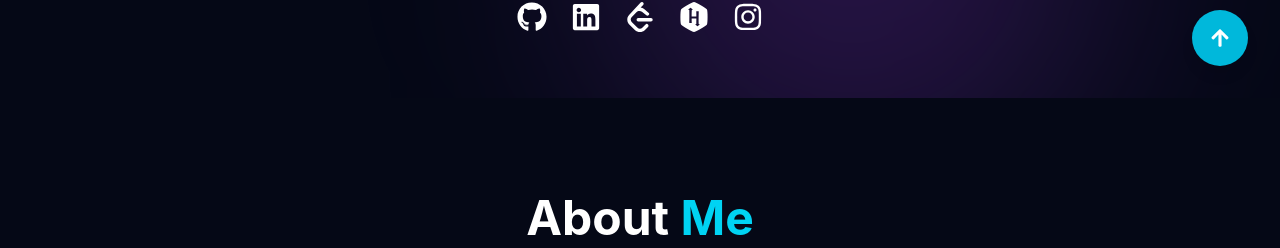
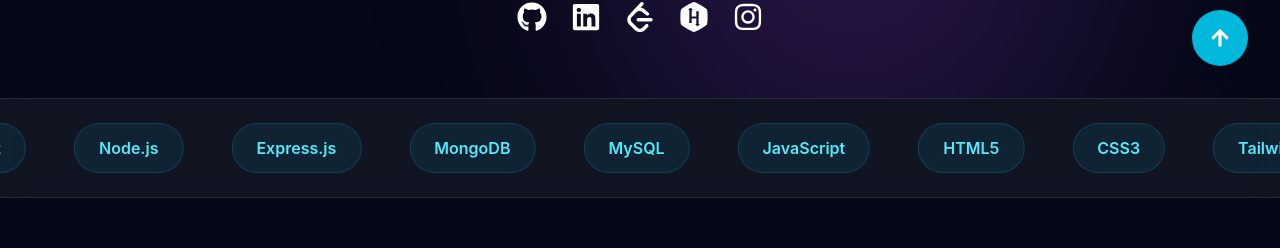
Before and after one commit to AshwaniRaghav97/Ashwani-Raghav-Portfolio, a React (Vite) app: page / in a window 1280 px wide. Shown: the part 702-950 px from the top of the page. Built offline with nearby package versions, Linux system fonts and the light colour scheme.

Commit message:
Add tech stack marquee

```diff
--- a/package.json
+++ b/package.json
@@ -16,6 +16,7 @@
     "framer-motion": "^12.42.0",
     "react": "^19.2.7",
     "react-dom": "^19.2.7",
+    "react-fast-marquee": "^1.6.5",
     "react-hot-toast": "^2.6.0",
     "react-icons": "^5.6.0",
     "react-intersection-observer": "^10.0.3",
--- a/src/App.jsx
+++ b/src/App.jsx
@@ -9,12 +9,14 @@ import Footer from "./components/Footer";
 import CodingProfiles from "./components/CodingProfiles";
 import Achievements from "./components/Achievements";
 import Education from "./components/Education";
+import TechMarquee from "./components/TechMarquee";
 
 function App() {
   return (
     <>
       <Navbar />
       <Hero />
+      <TechMarquee />
       <About />
       <Skills />
       <Projects />
--- /dev/null
+++ b/src/components/TechMarquee.jsx
@@ -0,0 +1,37 @@
+import Marquee from "react-fast-marquee";
+
+const tech = [
+  "Java",
+  "Spring Boot",
+  "React",
+  "Node.js",
+  "Express.js",
+  "MongoDB",
+  "MySQL",
+  "JavaScript",
+  "HTML5",
+  "CSS3",
+  "Tailwind CSS",
+  "Git",
+  "GitHub",
+  "REST API",
+  "DSA",
+  "LeetCode",
+];
+
+export default function TechMarquee() {
+  return (
+    <div className="py-6 border-y border-white/10 bg-white/5 backdrop-blur-lg">
+      <Marquee speed={60} gradient={false}>
+        {tech.map((item, index) => (
+          <div
+            key={index}
+            className="mx-6 px-6 py-3 rounded-full bg-cyan-500/10 border border-cyan-500/20 text-cyan-300 font-semibold"
+          >
+            {item}
+          </div>
+        ))}
+      </Marquee>
+    </div>
+  );
+}
```
Also changed, not shown: 1 other file (tests, documents, lock files or other folders).
